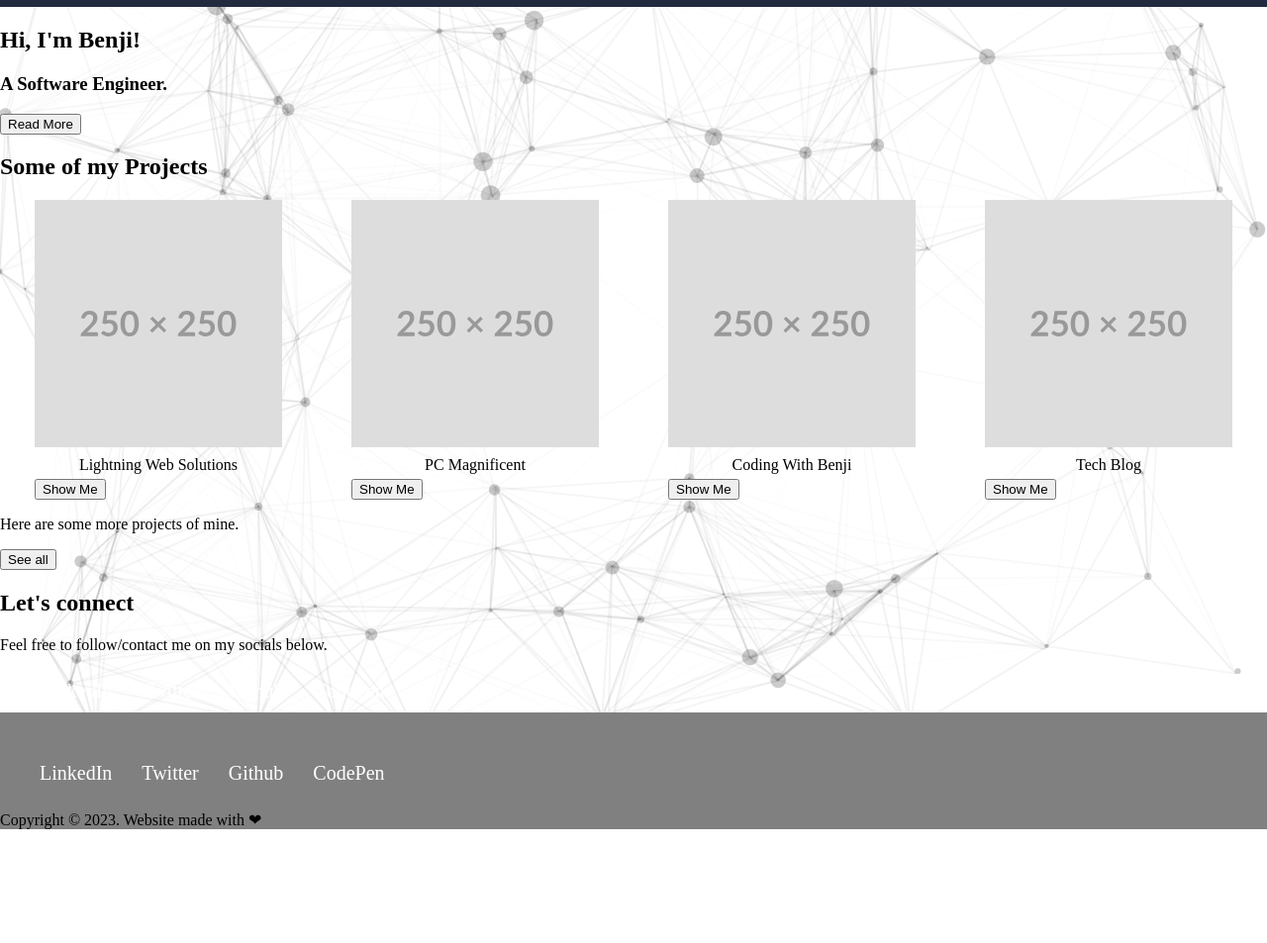
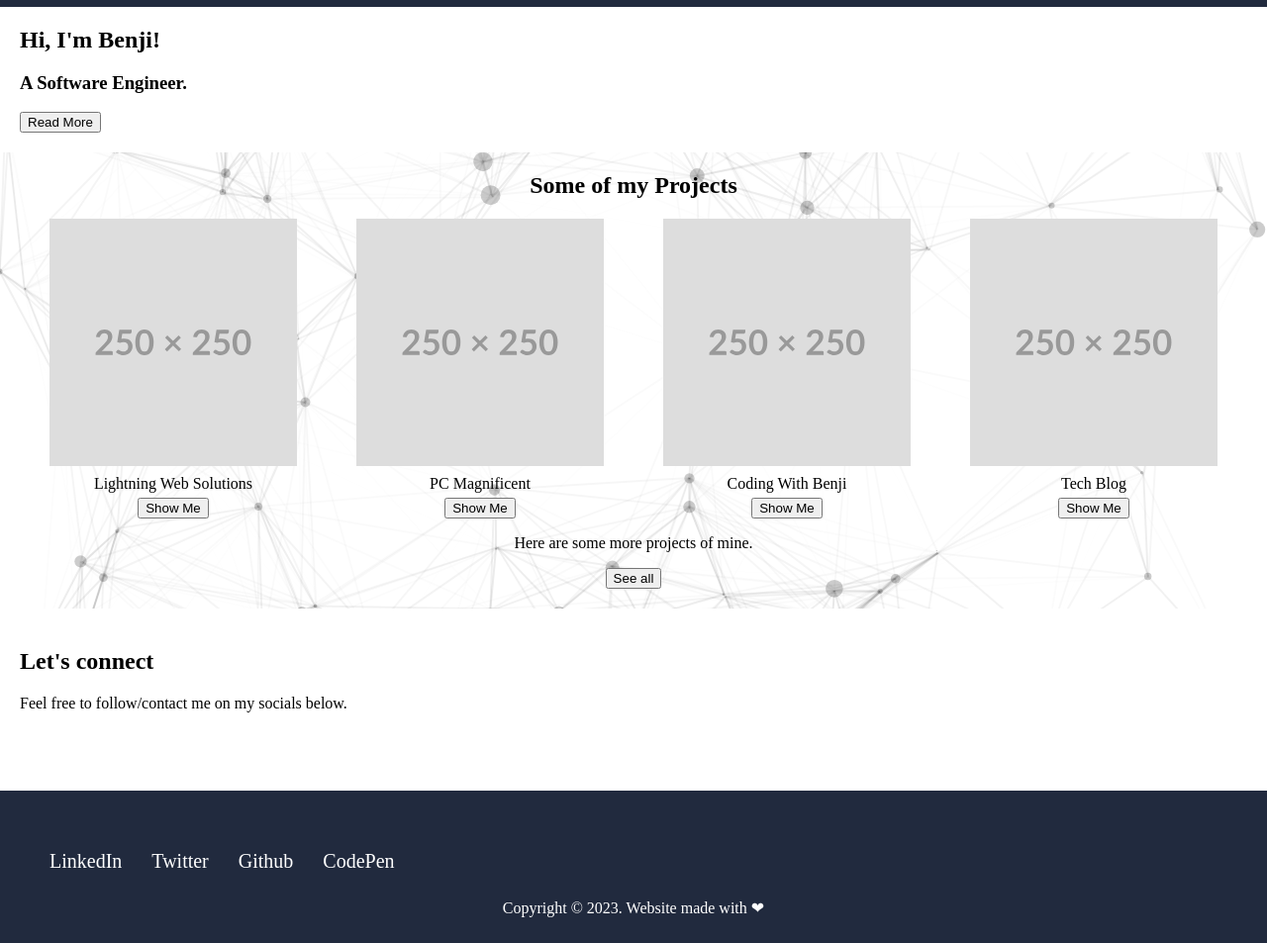
Before and after one commit to Benji-Miles/personal-site, a website: page index.html in a window 1280 px wide. Shown: the part 56-1009 px from the top of the page at 99% size. Before the commit the page ends 910 px from the top, so only its background shows below. Drawn offline with Linux system fonts and the light colour scheme.

Commit message:
Updated styles.css

```diff
--- a/css/style.css
+++ b/css/style.css
@@ -16,6 +16,10 @@ ul {
   display: flex;
 }
 
+h1 {
+  margin: 0;
+}
+
 li {
   list-style: none;
   margin-left: 30px;
@@ -28,7 +32,8 @@ a {
 }
 
 footer {
-  background-color: gray;
+  background-color: #212A3E;
+  padding: 10px;
 }
 
 .container {
@@ -45,6 +50,11 @@ footer {
   margin: auto;
 }
 
+.copyright {
+  color: #fff;
+  text-align: center;
+}
+
 #that_dom_id {
   position: relative;
  }
@@ -56,3 +66,26 @@ canvas {
   top: 0;
   z-index: -10;
 }
+
+.about {
+  padding: 20px;
+}
+
+.projects {
+  padding: 20px;
+  text-align: center;
+}
+
+.projects h2 {
+  text-align: center;
+  padding-bottom: 20px;
+  margin: 0;
+}
+
+.projects div {
+  text-align: center;
+}
+
+.contact {
+  padding: 20px;
+}
--- a/index.html
+++ b/index.html
@@ -20,7 +20,8 @@
     </header>
 
       <main>
-        <div id="particles-js">
+        <div id="particles-js"></div>
+          <div style="background-color: #fff;">
             <section class="about">
               <div>
                 <h1>Hi, I'm Benji!</h1>
@@ -28,6 +29,8 @@
                 <button>Read More</button>
               </div>
             </section>
+          </div>
+
           <section class="projects">
             <h2>Some of my Projects</h2>
             <div class="container">
@@ -55,6 +58,8 @@
             <p>Here are some more projects of mine.</p>
             <button>See all</button>
           </section>
+
+          <div style="background-color: #fff;">
             <section class="contact">
               <h2>Let's connect</h2>
               <p>Feel free to follow/contact me on my socials below.</p>
@@ -66,8 +71,8 @@
               </ul>
             </section>
           </div>
+
       </main>
-
     <footer>
       <div>
         <ul>
```
Lines whose indentation alone changed are shown as unchanged.
